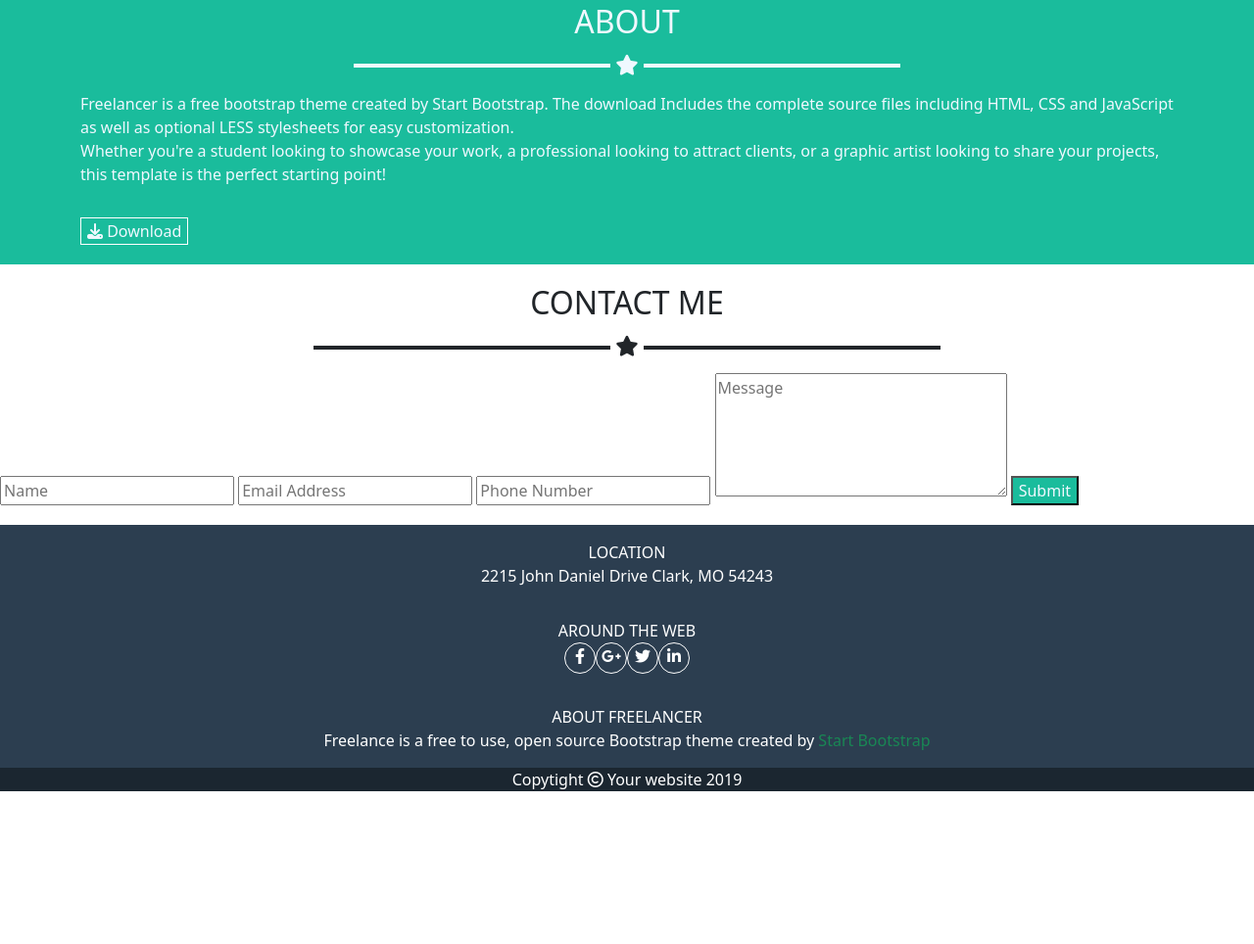
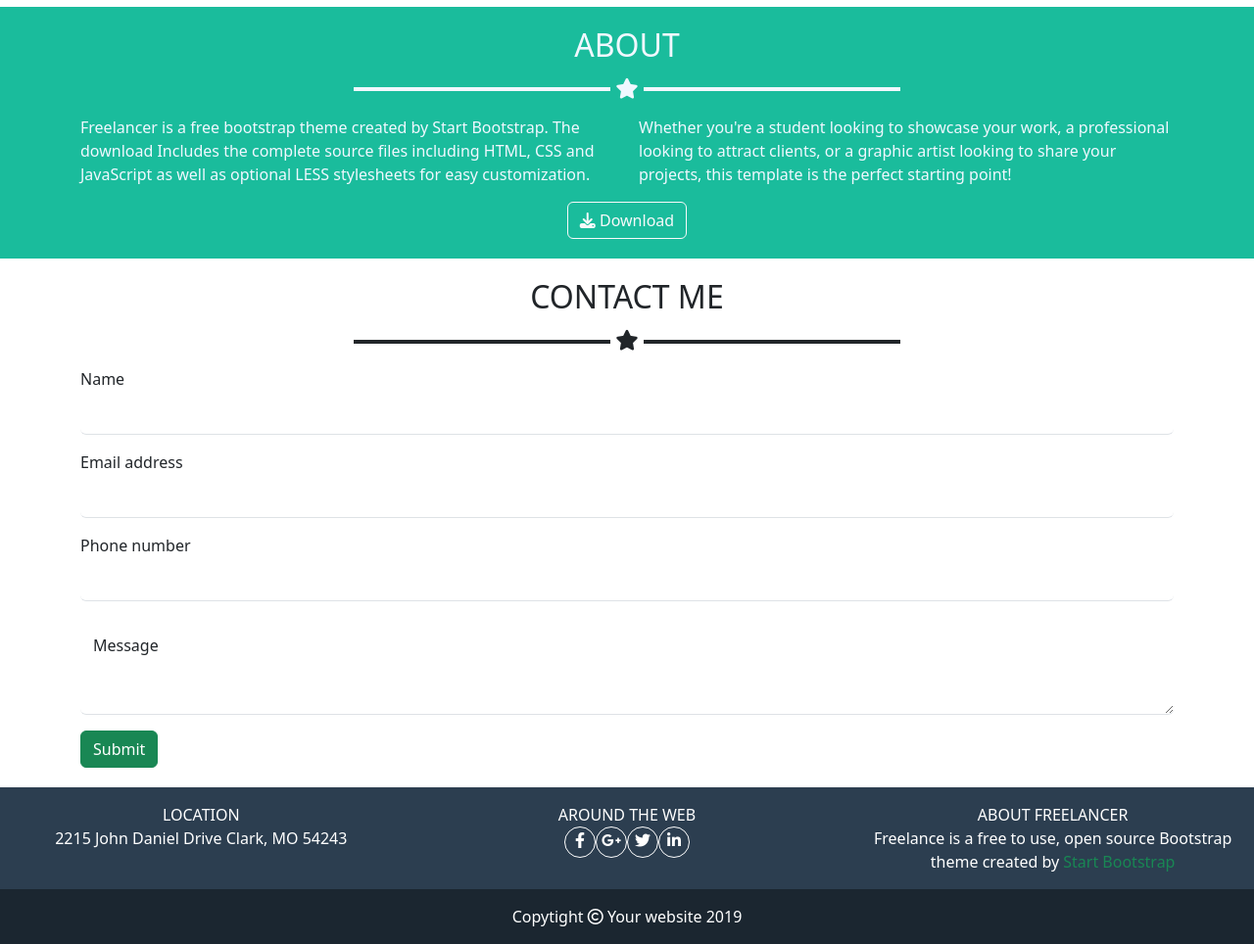
Before and after one commit to SimoneRicco/html-css-bootstrap-freelancer, a plain HTML site: page index.html in a window 1280 px wide. Shown: the part 1112-2076 px from the top of the page at 98% size. Before the commit the page ends 1920 px from the top, so only its background shows below. Drawn offline with nearby package versions, Linux system fonts and the light colour scheme.

Commit message:
fix everything

```diff
--- a/assets/style.css
+++ b/assets/style.css
@@ -42,18 +42,9 @@ section{
     border-radius: 2px;
     padding: 10px;
 }
-.jumbo p{
-    text-transform: uppercase;
-}
 .p-img img{
     width: 100%;
     border-radius: 10px;
-}
-.download{
-    background-color: transparent;
-    color: inherit;
-    border: 1px solid white;
-    margin-top: 2rem;
 }
 .socials i{
     border: 1px solid;
--- a/index.html
+++ b/index.html
@@ -50,7 +50,7 @@
                         </div>
                     </div>
                 </div>
-                <p>Graphic artist - Web designer - Illustrator</p>
+                <p class="text-uppercase">Graphic artist - Web designer - Illustrator</p>
             </div>
         </section>
         <section class="portfolio">
@@ -64,7 +64,7 @@
                     </div>
                 </div>
                 <div class="portfolio-images">
-                    <div class="row row-cols-1 row-cols-md-2 row-cols-lg-3">
+                    <div class="row row-cols-1 row-cols-md-2 row-cols-lg-3 gy-4">
                         <div class="col p-img">
                             <img src="assets/img/cabin.png" alt="">
                         </div>
@@ -97,17 +97,20 @@
                         <div class="line"></div>
                     </div>
                 </div>
-                <div class="row">
+                <div class="row row-cols-md-2">
                     <div class="col-12">Freelancer is a free bootstrap theme created by Start Bootstrap. The download Includes the complete source files including HTML, CSS and JavaScript as well as optional LESS stylesheets for easy customization.</div>
                     <div class="col-12">Whether you're a student looking to showcase your work, a professional looking to attract clients, or a graphic artist looking to share your projects, this template is the perfect starting point!</div>
                 </div>
-                <button class="download">
+                <div class="d-flex justify-content-center pt-3">
+                    <button class="btn btn-outline-light">
                         <i class="fa-solid fa-download text-center"></i>
                         Download
                     </button>
                 </div>
+            </div>
         </section>
         <section class="contact-me">
+            <div class="container">
                 <div class="contact">
                     <div class="section-title">
                         <h2 class="title">Contact me</h2>
@@ -117,22 +120,35 @@
                             <div class="line"></div>
                         </div>
                     </div>
-                <form action="">
-                    <input type="text" placeholder="Name">
-                    <input type="email" placeholder="Email Address">
-                    <input type="tel" placeholder="Phone Number">
-                    <textarea placeholder="Message" cols="30" rows="5"></textarea>
-                    <button class="bg-green">Submit</button>
+                    <form>
+                        <div class="mb-3">
+                            <label for="name" class="form-label">Name</label>
+                            <input type="text" class="form-control border-start-0 border-top-0 border-end-0" id="Name">
+                        </div>
+                        <div class="mb-3">
+                          <label for="Email" class="form-label">Email address</label>
+                          <input type="email" class="form-control border-start-0 border-top-0 border-end-0" id="Email" aria-describedby="emailHelp">
+                        </div>
+                        <div class="mb-3">
+                            <label for="phone" class="form-label">Phone number</label>
+                            <input type="text" class="form-control border-start-0 border-top-0 border-end-0" id="phone">
+                        </div>
+                        <div class=" mb-3 form-floating">
+                            <textarea class="form-control border-start-0 border-top-0 border-end-0" placeholder="Message" id="floatingTextarea2" style="height: 100px"></textarea>
+                            <label for="floatingTextarea2">Message</label>
+                          </div>
+                        <button type="submit" class="btn btn-success">Submit</button>
                       </form>
+                </div>
             </div>
         </section>
         <footer class="bg-gray text-center">
-            <div class="f-text">
-                <div class="footer-1 py-3">
+            <div class="row row-cols-md-3">
+                <div class="col-12 py-3">
                     <div class="subtitle text-uppercase">Location</div>
                     2215 John Daniel Drive Clark, MO 54243
                 </div>
-                <div class="footer-1 py-3">
+                <div class="col-12 py-3">
                     <div class="subtitle text-uppercase">Around the web</div>
                     <div class="socials d-flex justify-content-center">
                         <i class="fa-brands fa-facebook-f d-block"></i>
@@ -141,13 +157,13 @@
                         <i class="fa-brands fa-linkedin-in d-block"></i>
                     </div>
                 </div>
-                <div class="footer-1 py-3">
+                <div class="col-12 py-3">
                     <div class="subtitle text-uppercase">About freelancer</div>
                     Freelance is a free to use, open source Bootstrap theme created by
                     <span class="text-success">Start Bootstrap</span>
                 </div>
             </div>
-            <div class="copyright bg-darkgray">
+            <div class="copyright bg-darkgray py-3">
                 Copytight
                 <i class="fa-regular fa-copyright"></i>
                 Your website 2019
```
Lines whose indentation alone changed are shown as unchanged.
